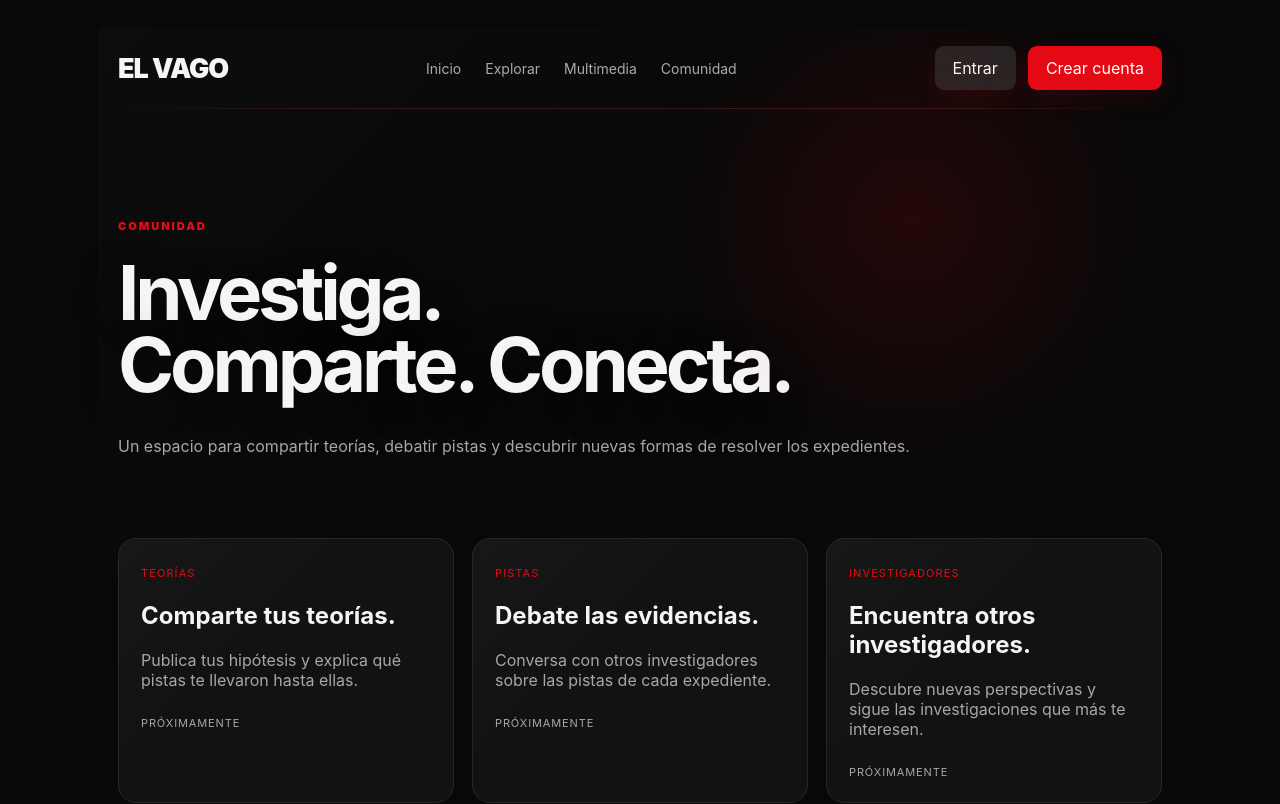
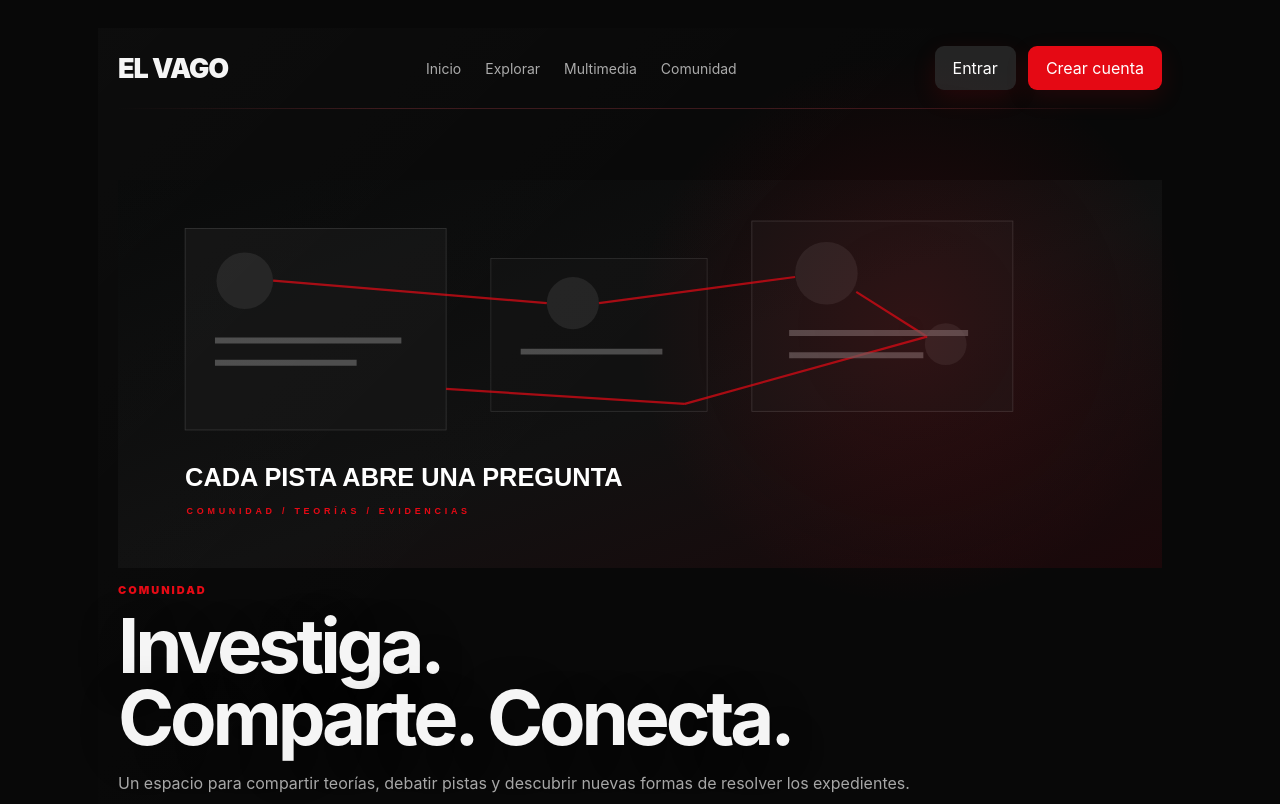
Before and after one commit to cesarrosa610-collab/el-vago, a Next.js app: page /comunidad in a window 1280 px wide. Shown: the top 804 px of the page. Built offline with nearby package versions, Linux system fonts and the light colour scheme; no server answers.

Commit message:
Add cinematic visual hero to community

```diff
--- a/src/app/comunidad/page.tsx
+++ b/src/app/comunidad/page.tsx
@@ -5,12 +5,15 @@ export default function Comunidad() {
   return (
     <main className="wrap">
       <GlobalNav />
-      <section className="hero">
+      <section className="hero communityHero">
+        <div className="communityHeroVisual" aria-hidden="true"><img src="/comunidad-escena.svg" alt="" /></div>
+        <div className="communityHeroCopy">
         <p className="eyebrow">COMUNIDAD</p>
         <h1>Investiga. Comparte. Conecta.</h1>
         <p className="lead">
           Un espacio para compartir teorías, debatir pistas y descubrir nuevas formas de resolver los expedientes.
         </p>
+        </div>
       </section>
 
       <section className="grid landingGrid">
```
